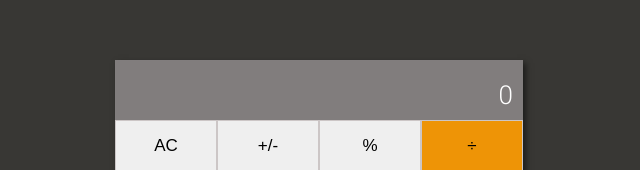
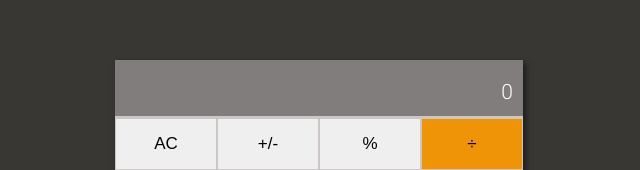
Before and after one commit to DeVuDeveloper/Math-Magicians, a React (Create React App) app: page / in a window 1280 px wide. Shown: the part 188-358 px from the top of the page, without its empty margins (321-961 px from the left). Built offline with nearby package versions, Linux system fonts and the light colour scheme.

Commit message:
required changes made

```diff
--- a/src/components/Calculator.js
+++ b/src/components/Calculator.js
@@ -25,7 +25,7 @@ class Calculator extends Component {
   }
 
   render() {
-    const { next, operation, total } = this.state;
+    const { total, next, operation } = this.state;
     const display = next || operation || total || 0;
 
     const numbers = [7, 8, 9, 4, 5, 6, 1, 2, 3, 0];
--- a/src/index.css
+++ b/src/index.css
@@ -26,11 +26,11 @@ body {
 .display {
   position: relative;
   color: #fff;
-  font-size: 26px;
+  font-size: 21px;
   padding: 20px 10px;
   text-align: right;
   width: 100%;
-  height: 60px;
+  height: 56px;
   vertical-align: bottom;
   overflow: hidden;
   text-overflow: ellipsis;
```
Also changed, not shown: 1 other file (tests, documents, lock files or other folders).
